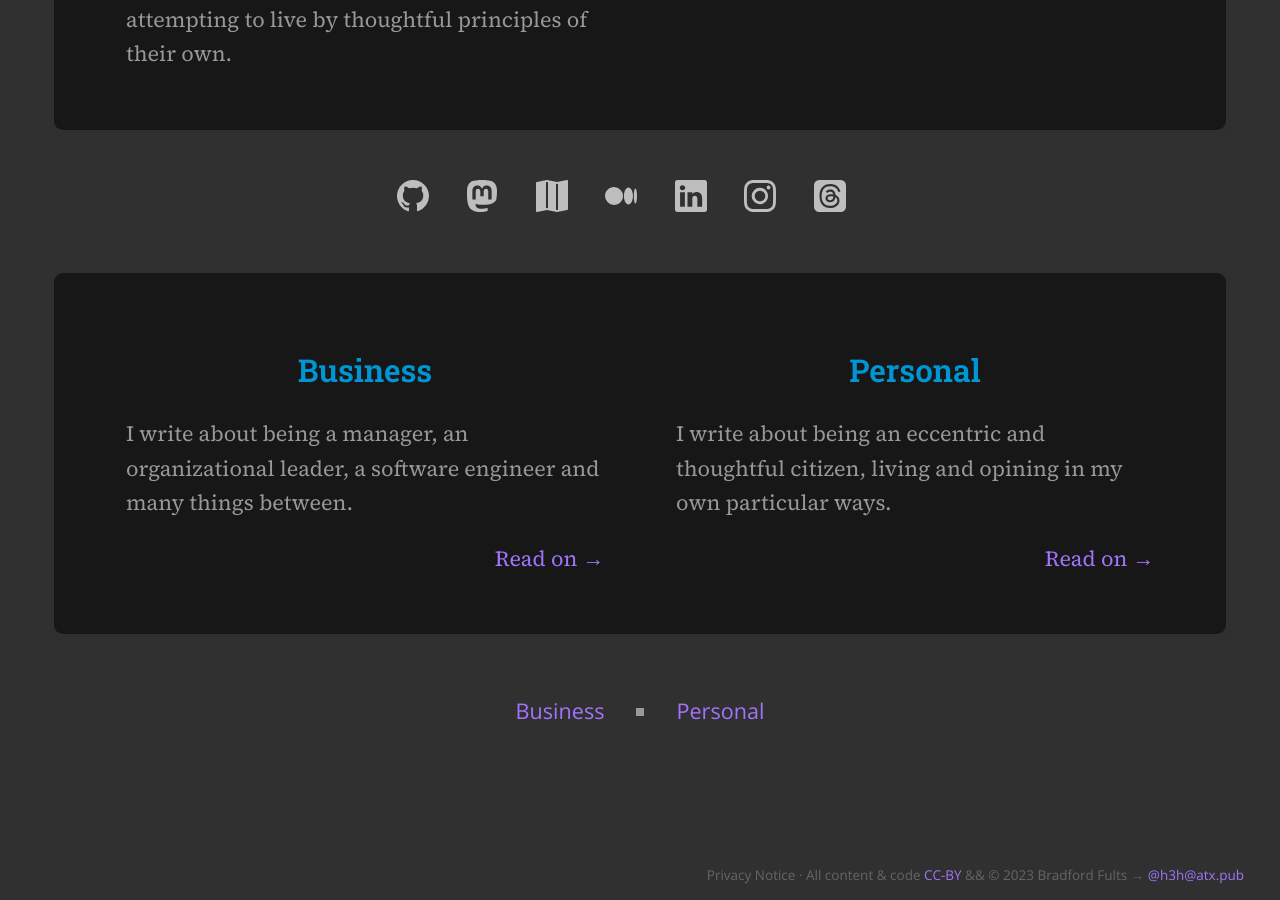
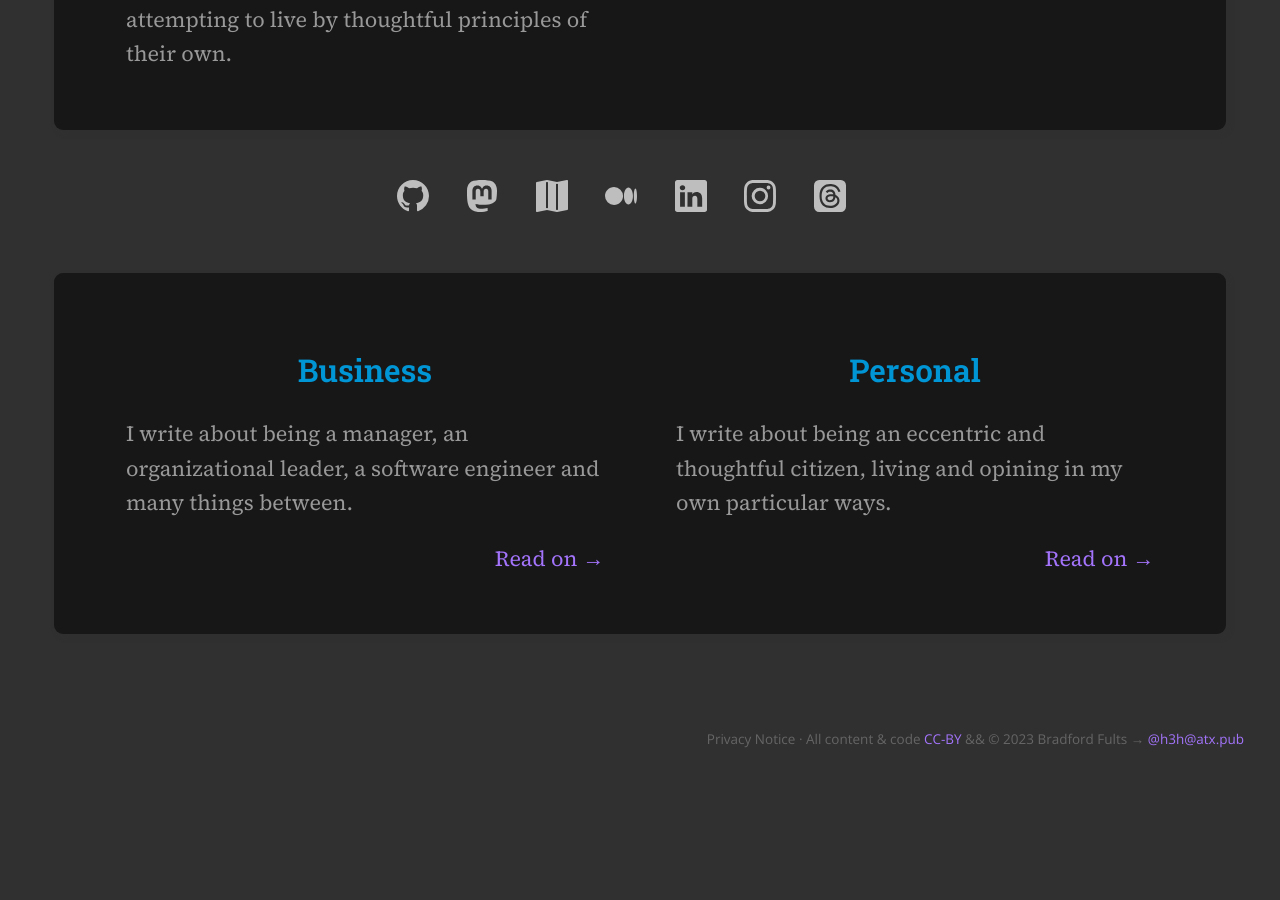
Before and after one commit to h3h/bradfordfults.com, a Jekyll site: the page built from index.html, in a window 1280 px wide and 900 px high, scrolled down 997 px. Built offline with Jekyll 4.4.1, drawn with Linux system fonts in a browser that asks for light colours; some web fonts are replaced; the list of posts is cut into pages by our own code; after the commit the page ends 1761 px from its top, so only the background shows below that.

Commit message:
Don't render nav on home page

```diff
--- a/_layouts/default.html
+++ b/_layouts/default.html
@@ -9,10 +9,10 @@
 
     <section class="main-content">
       {{ content }}
-      {% include nav.html %}
+      {% if page.path != 'index.html' %}
+        {% include nav.html %}
+      {% endif %}
     </section>
-
     {% include footer.html %}
-
   </body>
 </html>
```
